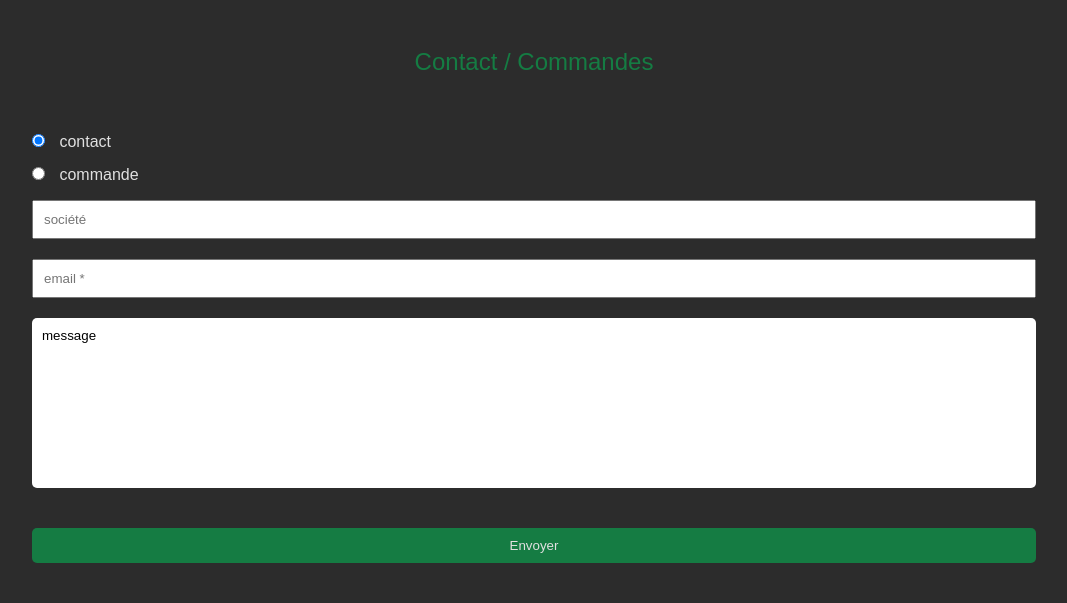
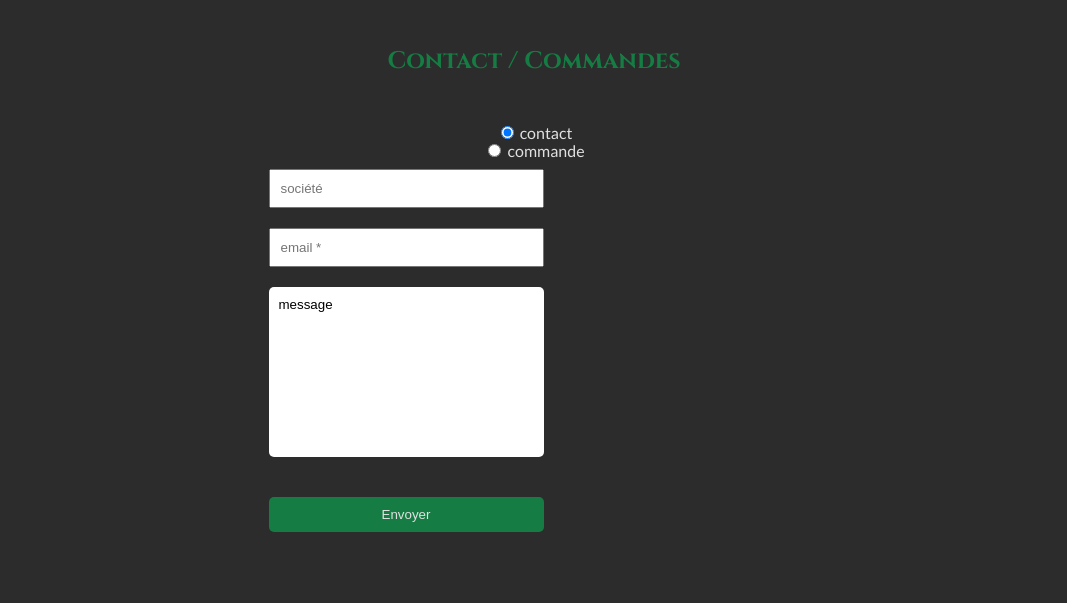
Before and after one commit to GeraldB69/lareligieuse, a PHP site: page /contact.html in a window 1280 px wide. Shown: the part 453-1056 px from the top of the page, without its empty margins (106-1173 px from the left). After the commit the page ends 985 px from the top, so only its background shows below. Run offline with PHP 8.4, Linux system fonts and the light colour scheme; some libraries are stand-ins or nearby versions.

Commit message:
not very good state

```diff
--- a/contact.css
+++ b/contact.css
@@ -57,24 +57,35 @@ table {
 body {
     background-color: #2c2c2c;
     color: #e0e0e0;
-    font-family: sans-serif;
+    font-family: 'Lato', sans-serif;
 }
 
 h2 {
     text-align: center;
     margin: 50px 0;
     font-size: 1.5rem;
-    color: #157c43
+    color: #157c43;
+    font-family: 'Cinzel', serif;
 }
 
 /* Contact form */
 
-.form-container {
+.radios {
+    display: flex;
+    flex-direction: column;
+    align-items: center;
+}
+
+.form1 {
     display: flex;
     justify-content: center;
 }
 
-.contact-form {
+.hidden {
+    display: none;
+}
+
+.form1, .form2 {
     width: 80%;
     font-family: sans-serif;
     margin-bottom: 30px;
@@ -110,4 +121,9 @@ h2 {
     align-items: space-around;
 }
 
-/* Order form */
+
+/* ===== Order form ===== */
+
+#bottles {
+    width: 95%;
+}
--- a/contact.html
+++ b/contact.html
@@ -7,7 +7,7 @@
         <meta charset="utf-8">
         <meta name="author" content="La Religieuse team">
         <meta name="description" content="La Religieuse est une liqueur puissante et énergisante élaborée à l'aide des mantes religieuses.">
-
+        <link href="https://fonts.googleapis.com/css?family=Cinzel:700,900|Lato:400,400i,700&display=swap" rel="stylesheet">
         <link rel="stylesheet" href="https://cdnjs.cloudflare.com/ajax/libs/font-awesome/4.7.0/css/font-awesome.min.css">
         <link rel="stylesheet" href="https://unpkg.com/leaflet@1.5.1/dist/leaflet.css"
             integrity="sha512-xwE/Az9zrjBIphAcBb3F6JVqxf46+CDLwfLMHloNu6KEQCAWi6HcDUbeOfBIptF7tcCzusKFjFw2yuvEpDL9wQ=="
@@ -42,7 +42,8 @@
         <section id="form">
             <h2>Contact / Commandes</h2>
             <div class="form-container">
-                <form action="" class="contact-form flex-column">
+
+                <div class="radios">
                     <div class="radio-contact">
                         <input id="radio-contact" class = "radio" type="radio" name="form-type" value="contact" checked>
                         <label for="radio-contact" class="radio">contact</label>
@@ -51,11 +52,27 @@
                         <input id="radio-order" class="radio" type="radio" name="form-type" value="order">
                         <label for="radio-order">commande</label>
                     </div>
-                    <input type="text" placeholder="société">
-                    <input type="email" placeholder="email *">
-                    <textarea name="message *" id="" cols="30" rows="10">message</textarea>
-                    <input class="contact-button" type="submit" value="Envoyer">
-                </form>
+                </div>
+
+                <div class="form1">
+                    <form action="" class="contact-form flex-column">
+                        <input type="text" placeholder="société">
+                        <input type="email" placeholder="email *">
+                        <textarea name="message *" id="" cols="30" rows="10">message</textarea>
+                        <input class="contact-button" type="submit" value="Envoyer">
+                    </form>
+                </div>
+
+                <div class="form2 hidden">
+                    <form action="" class="order-form flex-column">
+                        <input type="number" id="bottles" name="bottles" min="1" max="100">
+                        <input type="text" placeholder="société">
+                        <input type="email" placeholder="email *">
+                        <textarea name="message *" id="" cols="30" rows="10">message</textarea>
+                        <textarea name="message *" id="" cols="30" rows="10">message</textarea>
+                        <input class="contact-button" type="submit" value="Envoyer">
+                    </form>
+                </div>
             </div>
         </section>
         <!--
@@ -73,6 +90,14 @@
             <a href="https://www.youtube.com" class="fa fa-youtube"></a>
         </footer>
         -->
+        <div data-video="lBnEdfLmh5I"
+         data-autoplay="1"
+         data-loop="1"
+         id="youtube-audio">
+        </div>
+        <script src="https://www.youtube.com/iframe_api"></script>
+        <script src="https://cdn.rawgit.com/labnol/files/master/yt.js"></script>
+
     </body>
 
 </html>
```
